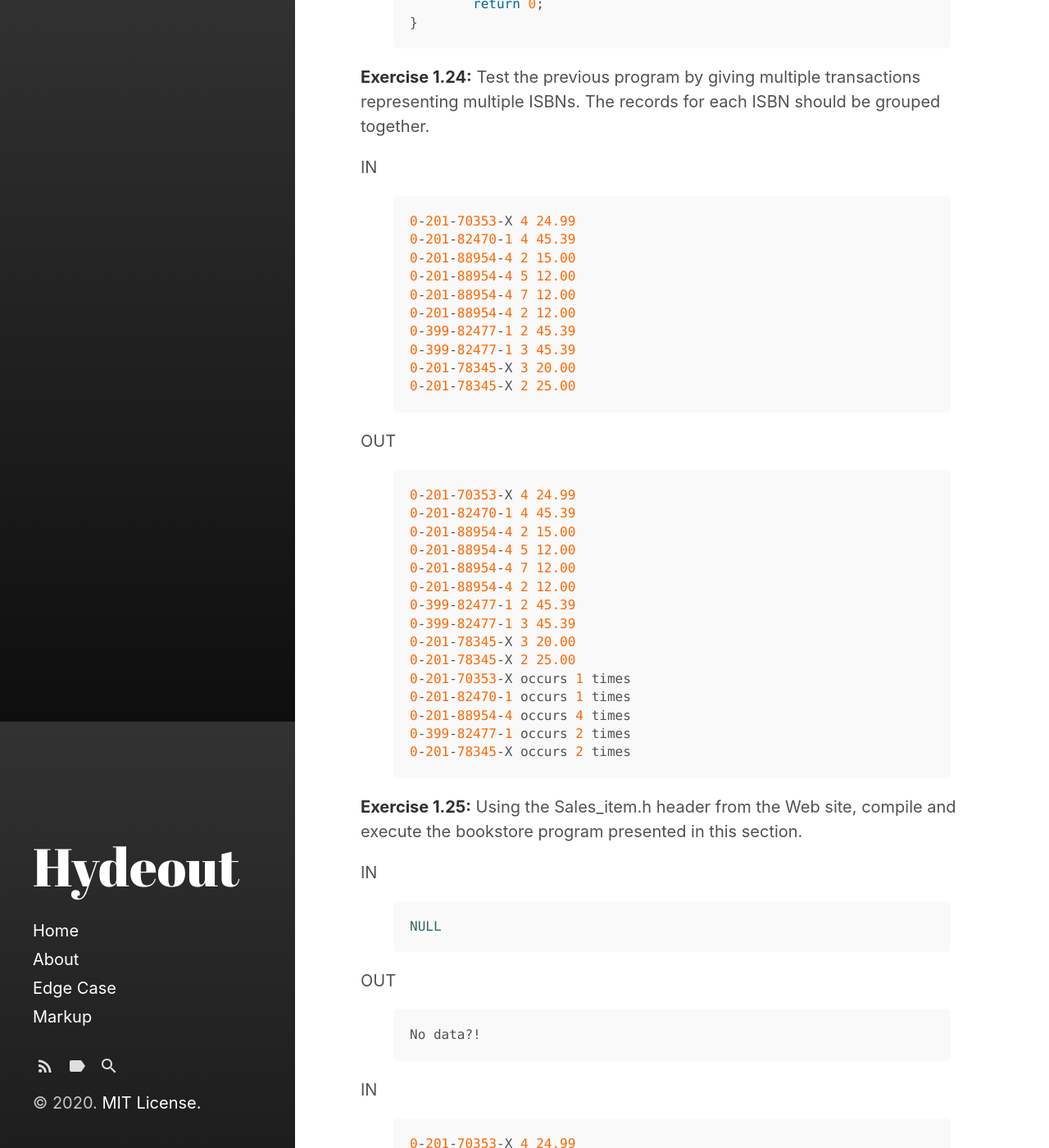
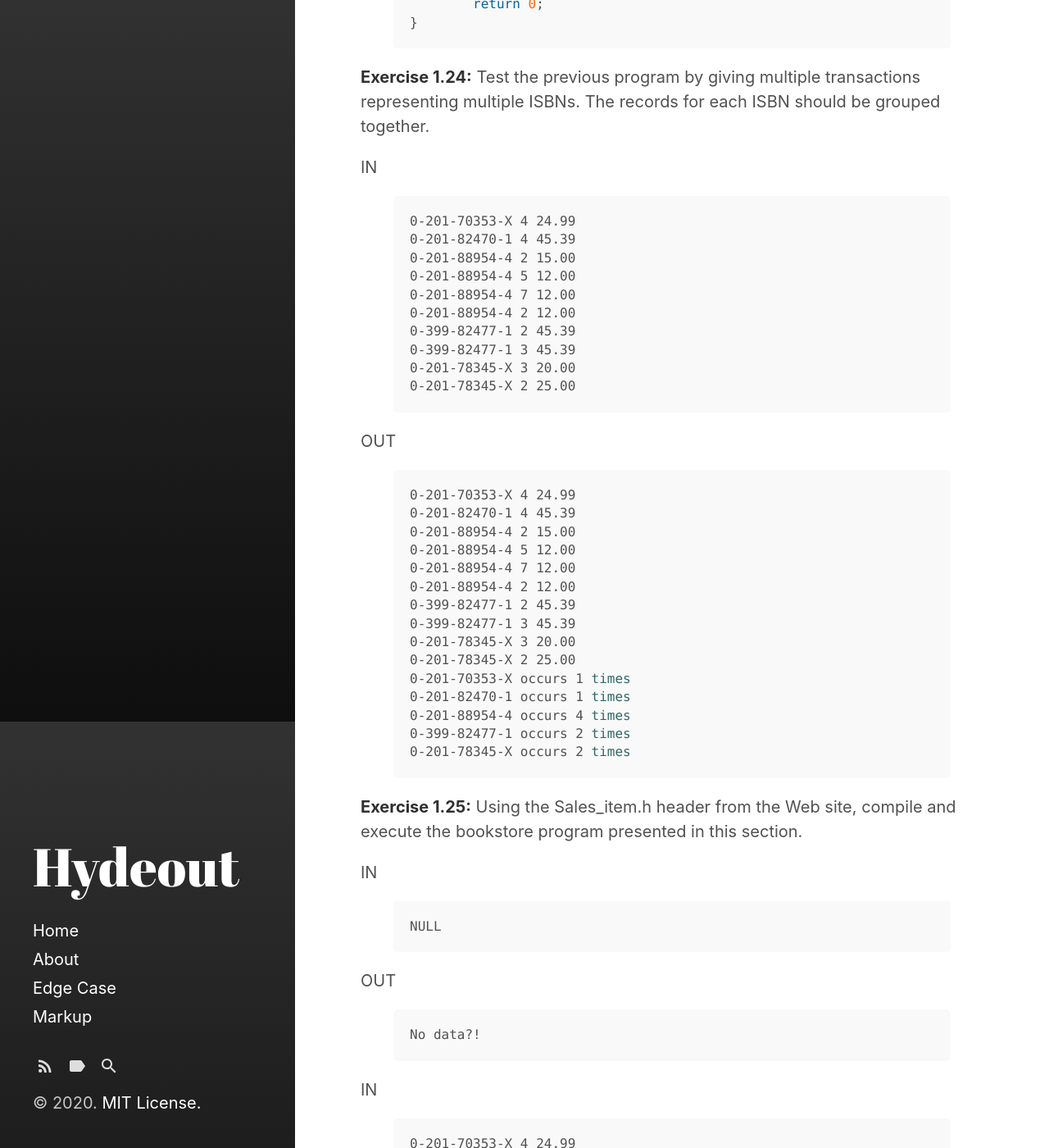
Before and after one commit to C13H12N4O2/C13H12N4O2.github.io, a Jekyll site: the page built from _posts/2020-08-22-Chapter-1.md, in a window 1280 px wide and 1400 px high, scrolled down 9020 px. Shown: the whole window at 82% size. Built offline with Jekyll 4.4.1, drawn with Linux system fonts in a browser that asks for light colours; some of the changed text lies outside the part shown.

Commit message:
Update 2020-08-22-Chapter-1.md

```diff
--- a/_posts/2020-08-22-Chapter-1.md
+++ b/_posts/2020-08-22-Chapter-1.md
@@ -8,14 +8,14 @@ tags:
 ---
 <strong>Exercise 1.1:</strong> Review the documentation for your compiler and determine what file naming convention it uses. Compile and run the main program from page 2.
 
-{% highlight cpp %}
+{% highlight bash %}
 c++ prog1.cpp
 {% endhighlight %}
 
 
 <strong>Exercise 1.2:</strong> Change the program to return -1. A return value of -1 is often treated as an indicator that the program failed. Recompile and rerun your program to see how your system treats a failure indicator from main.
 
-{% highlight cpp %}
+{% highlight bash %}
 no error was found
 {% endhighlight %}
 
@@ -74,7 +74,7 @@ int main() {
 
 <strong>Exercise 1.6:</strong> Explain whether the following program fragment is legal.
 
-{% highlight cpp %}
+{% highlight bash %}
 std::cout << "The sum of " << v1;
 	  << " and " << v2;
 	  << " is " << v1 + v2 << std::endl;
@@ -82,7 +82,7 @@ std::cout << "The sum of " << v1;
 
 If the program is legal, what does it do? If the program is not legal, why not? How would you fix it?
 
-{% highlight cpp %}
+{% highlight bash %}
 	std::cout << "The sum of " << v1
 		  << " and " << v2;
 		  << " is " << v1 + v2 << std::endl;
@@ -91,14 +91,14 @@ If the program is legal, what does it do? If the program is not legal, why not?
 
 <strong>Exercise 1.7:</strong> Compile a program that has incorrectly nested comments.
 
-{% highlight cpp %}
+{% highlight bash %}
 error: expected primary-expression before '/' token * /
 {% endhighlight %}
 
 
 <strong>Exercise 1.8:</strong> Indicate which, if any, of the following output statements are legal:
 
-{% highlight cpp %}
+{% highlight bash %}
 	std::cout << "/*";
 	std::cout << "*/";
 	std::cout << /* "*/" */;
@@ -107,7 +107,7 @@ error: expected primary-expression before '/' token * /
 
 After you’ve predicted what will happen, test your answers by compiling a program with each of these statements. Correct any errors you encounter.
 
-{% highlight cpp %}
+{% highlight bash %}
 // legal
 std::cout << "/*";
 
@@ -188,7 +188,7 @@ int main() {
 		sum += i;
 {% endhighlight %}
 
-{% highlight cpp %}
+{% highlight bash %}
 sum[-100, -1] = -5050
 sum[1, 100] = 5050
 sum[-100, -1] + 0 + sum[1, 100] = 0
@@ -216,7 +216,7 @@ int main() {
 
 <strong>Exercise 1.14:</strong> Compare and contrast the loops that used a for with those using a while. Are there advantages or disadvantages to using either form?
 
-{% highlight cpp %}
+{% highlight bash %}
 for loop is used when the number is known before entering the loop.
 while loop is used when the number is not known before entering the loop.
 {% endhighlight %}
@@ -265,14 +265,14 @@ int main() {
 <strong>Exercise 1.17:</strong> What happens in the program presented in this section if the
 input values are all equal? What if there are no duplicated values?
 
-{% highlight cpp %}
+{% highlight bash %}
 "%currVal% occurs %cnt% times" would not show up on cli and wait an input until user enter an End-of-File.
 {% endhighlight %}
 
 
 <strong>Exercise 1.18:</strong> Compile and run the program from this section giving it only equal values as input. Run it again giving it values in which no number is repeated.
 
-{% highlight cpp %}
+{% highlight bash %}
 "%currVal% occurs %cnt% times" would show up on cli. Last line would not show up on cli until user enter an End-of-File.
 {% endhighlight %}
 
@@ -399,7 +399,7 @@ int main() {
 <strong>Exercise 1.24:</strong> Test the previous program by giving multiple transactions representing multiple ISBNs. The records for each ISBN should be grouped together.
 
 IN
-{% highlight cpp %}
+{% highlight bash %}
 0-201-70353-X 4 24.99
 0-201-82470-1 4 45.39
 0-201-88954-4 2 15.00
@@ -413,7 +413,7 @@ IN
 {% endhighlight %}
 
 OUT
-{% highlight cpp %}
+{% highlight bash %}
 0-201-70353-X 4 24.99
 0-201-82470-1 4 45.39
 0-201-88954-4 2 15.00
@@ -435,18 +435,18 @@ OUT
 <strong>Exercise 1.25:</strong> Using the Sales_item.h header from the Web site, compile and execute the bookstore program presented in this section.
 
 IN
-{% highlight cpp %}
+{% highlight bash %}
 NULL
 {% endhighlight %}
 
 OUT
-{% highlight cpp %}
+{% highlight bash %}
 No data?!
 {% endhighlight %}
 
 
 IN
-{% highlight cpp %}
+{% highlight bash %}
 0-201-70353-X 4 24.99
 0-201-82470-1 4 45.39
 0-201-88954-4 2 15.00
@@ -460,7 +460,7 @@ IN
 {% endhighlight %}
 
 OUT
-{% highlight cpp %}
+{% highlight bash %}
 0-201-70353-X 4 24.99
 0-201-82470-1 4 45.39
 0-201-88954-4 2 15.00
```
